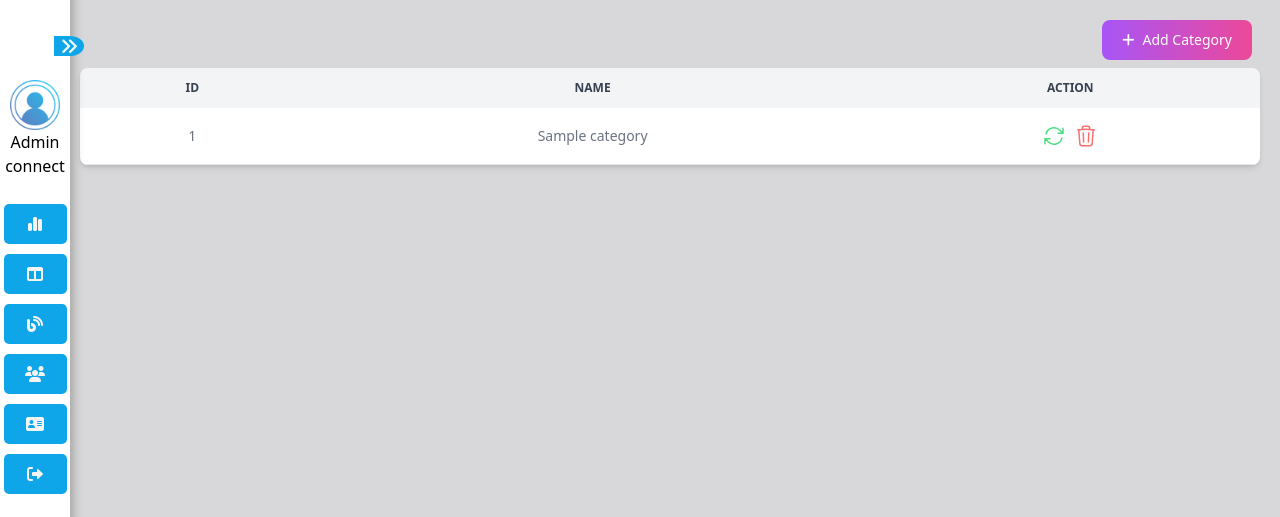
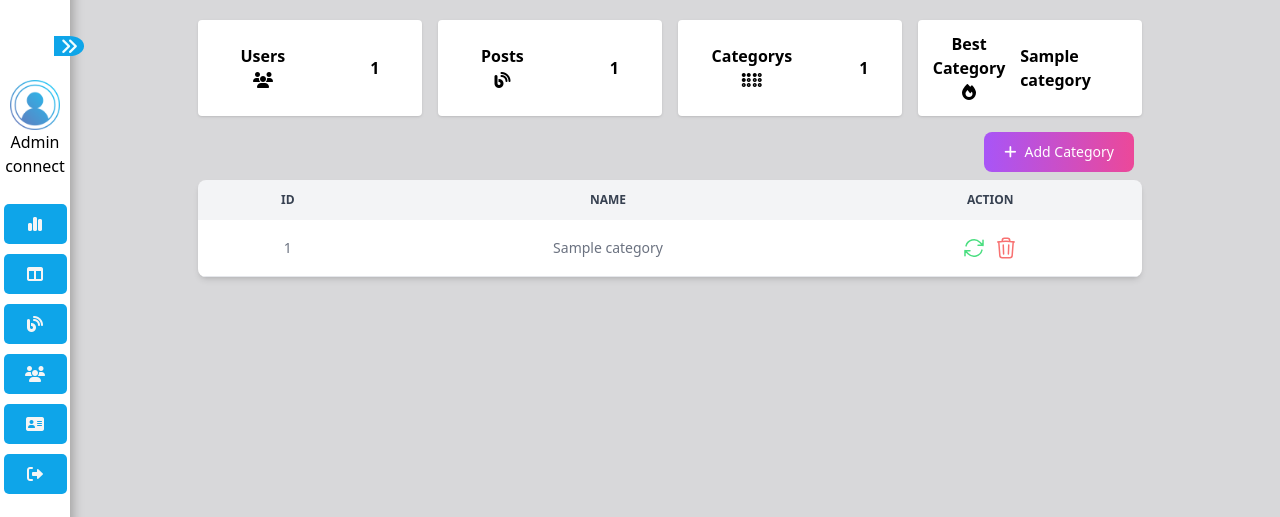
Before and after one commit to ahmedyassineelhamzaoui/PG.BlogPost, a PHP site: page /category in a window 1280 px wide. Shown: the part 60-577 px from the top of the page. Run offline with PHP 8.4, Linux system fonts and the light colour scheme; the visitor is signed in with stand-in values (Sample User, id 1); tables that the repository leaves empty or names only in its code hold one stand-in row (values such as "Sample post"); some libraries are stand-ins or nearby versions.

Commit message:
add analytics into category page

```diff
--- a/views/category.php
+++ b/views/category.php
@@ -18,7 +18,12 @@ if(isset($_POST["search"])){
 }else{
     $data = $category->getAllCategorys();
 }
-
+$users=new UsersController();
+$postNumber = new PostsController();
+$resultPosts = $postNumber->AllPosts();
+$resultCategory = $category->AllCategorys();
+$bestCategory = $category->getBestCategory()['name'];
+$resultUsers = $users->AllUsers();
 ?>
 <header class="dashboard-header">
     <nav class="nav-bar flex justify-between">
@@ -42,7 +47,48 @@ if(isset($_POST["search"])){
         </div>
     </nav>
 </header>
-<section class="my-section mt-20">
+<section class="my-section mt-20 flex justify-center">
+    <div class="w-4/5">
+    <div class=" mb-4  w-full grid row gap-4  xl:grid-cols-4 sm:grid-cols-1 md:grid-cols-2 lg:grid-cols-3 ">
+            <div class='bg-white shadow h-24 rounded flex justify-around items-center font-bold'>
+                <div class="text-center">
+                    <p>Users</p>
+                    <i class="fa-solid fa-users"></i>
+                </div>
+                <div>
+                    <p><?= $resultUsers ?></p>
+                </div>
+            </div>
+            <div class='bg-white shadow h-24  rounded flex justify-around font-bold  items-center'>
+                <div class="text-center">
+                    <p>Posts</p>
+                    <i class=" fa-solid fa-blog"></i>
+                </div>
+                <div>
+                    <p><?= $resultPosts ?></p>
+                </div>
+            </div>
+            <div class='bg-white shadow h-24  rounded flex justify-around font-bold items-center  '>
+                <div class="text-center">
+                    <p>Categorys</p>
+                    <i class="fa-solid fa-braille"></i>
+                </div>
+                <div>
+                    <p><?= $resultCategory ?></p>
+                </div>
+            </div>
+            <div class='card bg-white shadow h-24  rounded flex justify-around font-bold items-center'>
+                <div class="text-center">
+                    <p>Best Category</p>
+                    <i class="fa-solid fa-fire"></i>
+                </div>
+                <div>
+                    <p>
+                        <?= $bestCategory ?>
+                    </p>
+                </div>
+            </div>
+        </div>
     <div class="flex justify-end">
         <button id="add-category" type="button" data-modal-target="staticModal" data-modal-toggle="staticModal" class="flex  items-center text-white bg-gradient-to-r from-purple-500 to-pink-500 hover:bg-gradient-to-l focus:ring-4 focus:outline-none focus:ring-purple-200 dark:focus:ring-purple-800 font-medium rounded-lg text-sm px-5 py-2.5 text-center mr-2 mb-2"><i class="fa-solid fa-plus mr-2"></i> <span>Add Category</span></button>
     </div>
@@ -102,6 +148,7 @@ if(isset($_POST["search"])){
             </tbody>
         </table>
     </div>
+    </div>
 </section>
 </main>
 
```
Also changed, not shown: views/users.php (+7 -6 lines).
